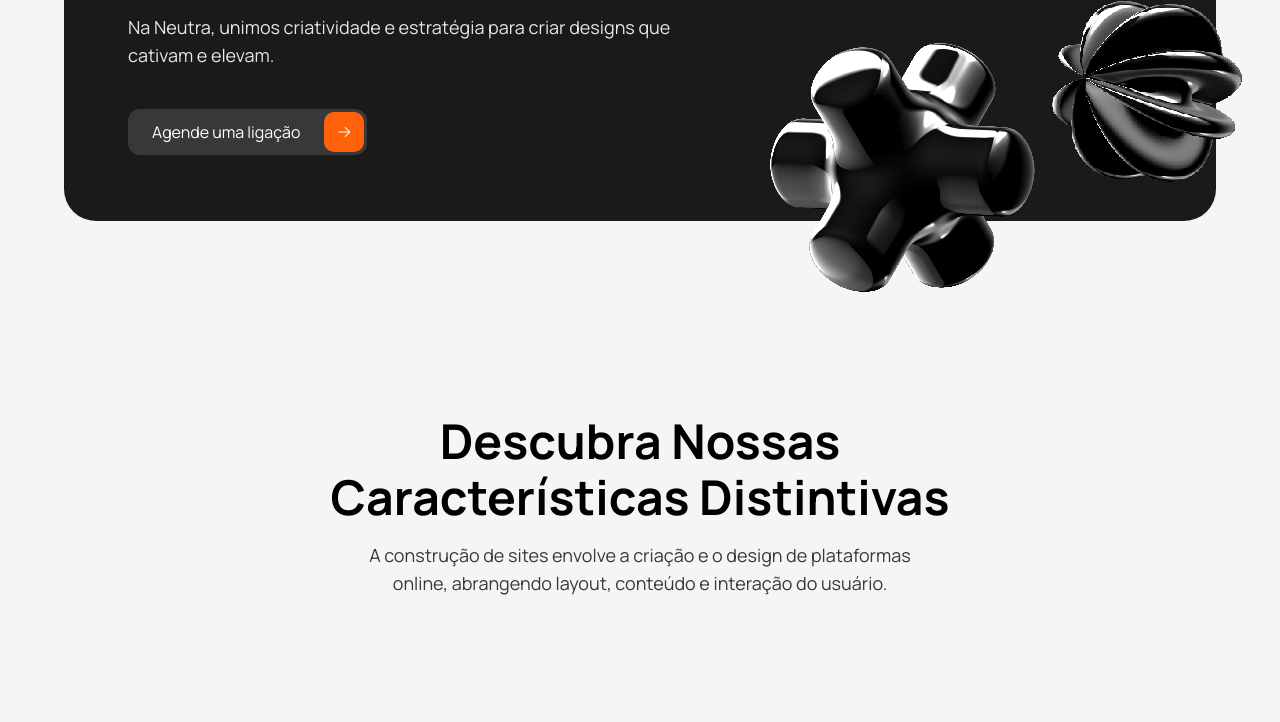
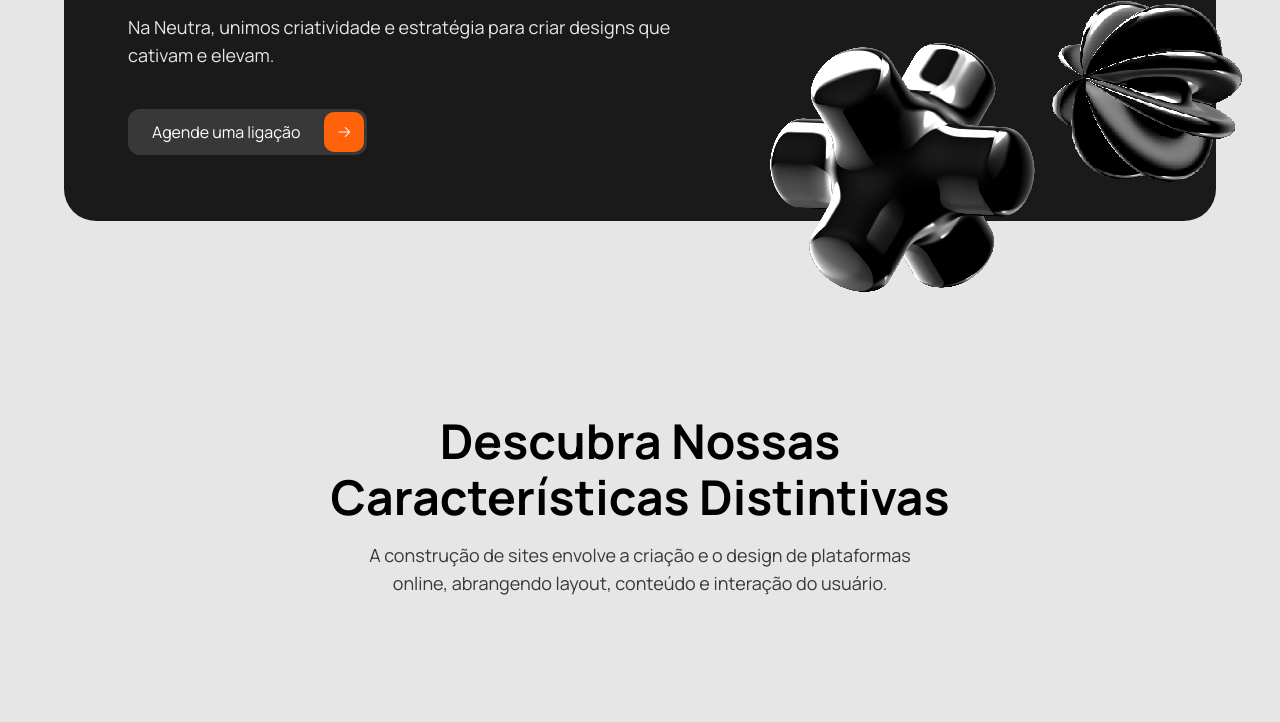
Before and after one commit to johnsans04/Neutra, a plain HTML site: page index.html in a window 1280 px wide. Shown: the part 415-1137 px from the top of the page. Drawn offline with nearby package versions, Linux system fonts and the light colour scheme.

Commit message:
background update

```diff
--- a/assets/css/style.css
+++ b/assets/css/style.css
@@ -61,7 +61,7 @@
 }
 
 body {
-    background: var(--gray-100);
+    background: var(--gray-200);
 }
 
 .container {
```
